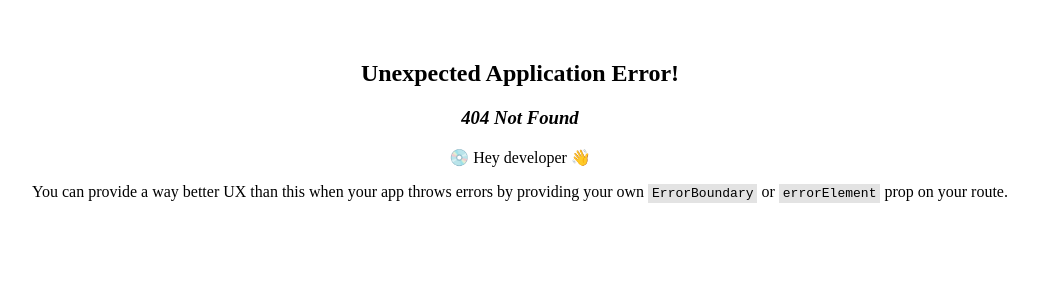
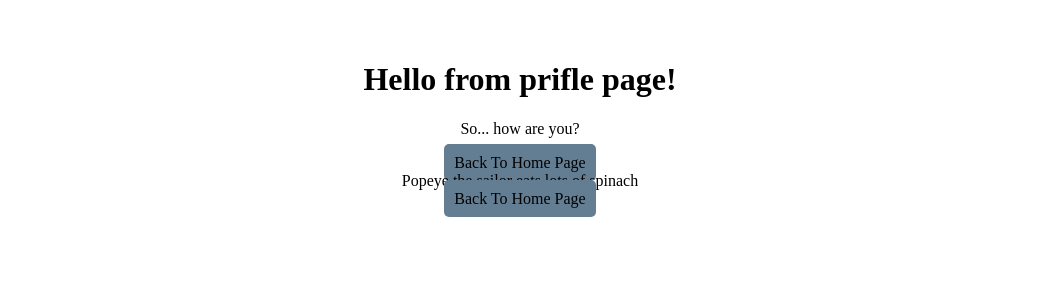
Before and after one commit to ShadowShark99/React-Practice, a React (Vite) app: page /profile/popeye in a window 1280 px wide. Before the commit this address had no page. Shown: the top 300 px of the page, without its empty margins (120-1158 px from the left). Built offline with nearby package versions, Linux system fonts and the light colour scheme.

Commit message:
Add Profiles as chilren routes

```diff
--- /dev/null
+++ b/src/components/DefaultProfile.jsx
@@ -0,0 +1,9 @@
+import React from 'react'
+
+const DefaultProfile = () => {
+  return (
+    <div>You should make a Profile!</div>
+  )
+}
+
+export default DefaultProfile
--- /dev/null
+++ b/src/components/Popeye.jsx
@@ -0,0 +1,15 @@
+import React from 'react'
+import HomeButton from './HomeButton'
+import { Link } from 'react-router-dom'
+
+
+const Popeye = () => {
+  return (
+    <div>
+      <div>Popeye the sailor eats lots of spinach</div>
+      <HomeButton></HomeButton>
+    </div>
+  )
+}
+
+export default Popeye
--- a/src/components/Profile.jsx
+++ b/src/components/Profile.jsx
@@ -1,3 +1,4 @@
+import { Outlet } from "react-router-dom";
 import HomeButton from "./HomeButton";
 
 
@@ -6,6 +7,7 @@ const Profile = () => {
     <h1>Hello from prifle page!</h1>
     <p>So... how are you?</p>
     <HomeButton></HomeButton>
+    <Outlet></Outlet>
   </div>)
 };
 
--- /dev/null
+++ b/src/components/Spinach.jsx
@@ -0,0 +1,13 @@
+import React from 'react'
+import HomeButton from './HomeButton'
+
+const Spinach = () => {
+  return (
+    <div>
+      <div>Hi, I am Spina- ahhhhhh! *gets eaten*</div>
+      <HomeButton></HomeButton>
+    </div>
+  )
+}
+
+export default Spinach
--- a/src/main.jsx
+++ b/src/main.jsx
@@ -3,6 +3,9 @@ import { createRoot } from 'react-dom/client'
 import { createBrowserRouter, RouterProvider } from "react-router-dom";
 import App from "./App";
 import Profile from './components/Profile';
+import Spinach from './components/Spinach';
+import Popeye from './components/Popeye';
+import DefaultProfile from './components/DefaultProfile';
 
 
 const router = createBrowserRouter([
@@ -13,6 +16,11 @@ const router = createBrowserRouter([
   {
     path: "profile",
     element: <Profile />,
+    children: [
+      { index: true, element: <DefaultProfile/> },
+      { path: "spinach", element: <Spinach /> },
+      { path: "popeye", element: <Popeye /> },
+    ],
   },
 ]);
 
```
